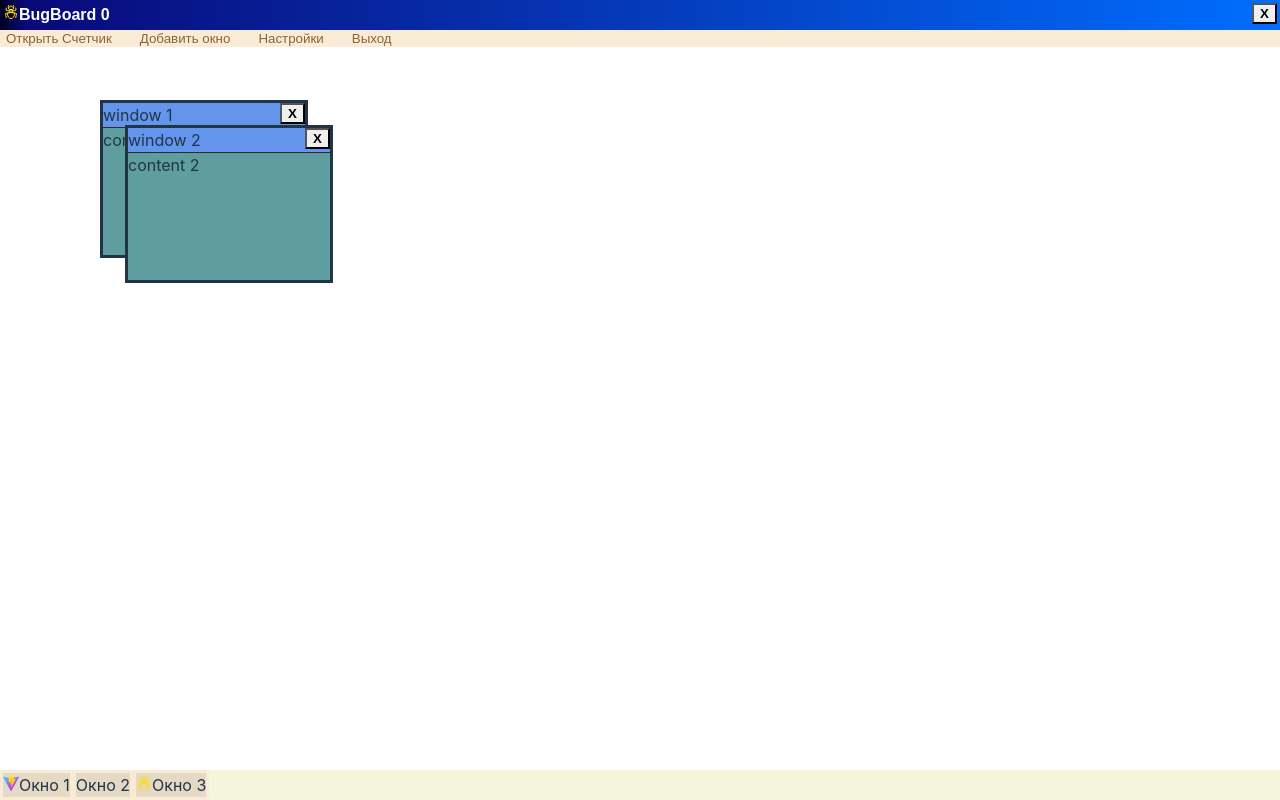
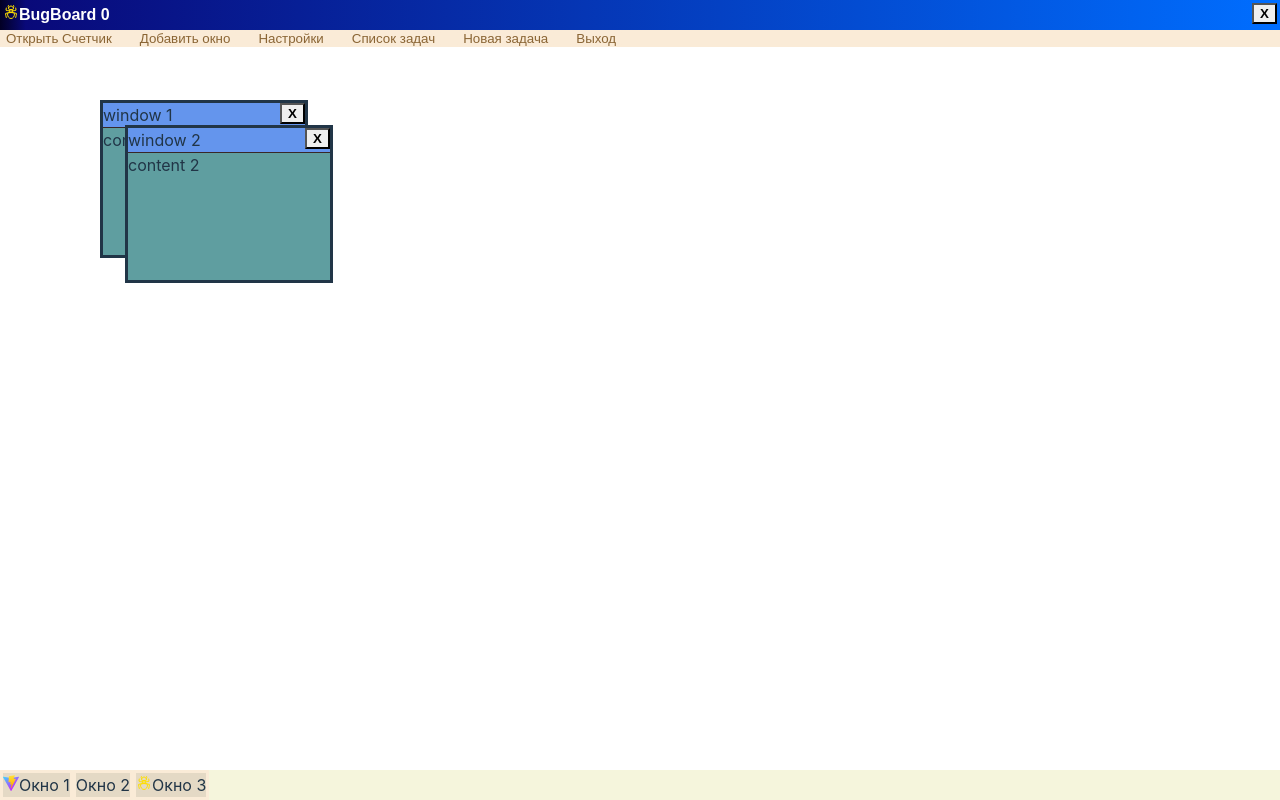
Before and after one commit to refringerator/bugboard, a React (Vite) app: page /#/ in a window 1280 px wide. Built offline with nearby package versions, Linux system fonts and the light colour scheme; no server answers.

Commit message:
Добавить окна для задачи и списка

```diff
--- /dev/null
+++ b/src/windows/IssueWindowContent.tsx
@@ -0,0 +1,10 @@
+function IssueWindowContent() {
+  const title = 'ISSUE WINDOW';
+
+  return <div>{title}</div>;
+}
+
+IssueWindowContent.windowId = 'IssueWindow';
+IssueWindowContent.title = 'Issue';
+
+export default IssueWindowContent;
--- /dev/null
+++ b/src/windows/IssuesListWindowContent.tsx
@@ -0,0 +1,10 @@
+function IssuesListWindowContent() {
+  const title = 'ISSUES LIST WINDOW';
+
+  return <div>{title}</div>;
+}
+
+IssuesListWindowContent.windowId = 'IssuesListWindow';
+IssuesListWindowContent.title = 'Issues list';
+
+export default IssuesListWindowContent;
--- a/src/windows/MainScreen/MainScreen.tsx
+++ b/src/windows/MainScreen/MainScreen.tsx
@@ -14,6 +14,8 @@ import { Outlet } from 'react-router-dom';
 import useContextMenu from 'src/hooks/useContextMenu';
 import CounterWindowContent from '../CounterWindowContent';
 import SettingsWindowContent from '../SettingsWindowContent';
+import IssuesListWindowContent from '../IssuesListWindowContent';
+import IssueWindowContent from '../IssueWindowContent';
 
 const windows = [
   { id: '1', title: 'window 1', content: 'content 1', zIndex: 5 },
@@ -98,7 +100,17 @@ function MainScreen() {
       title: 'Настройки',
       onClick: () => openWindow(SettingsWindowContent),
     },
-    { id: '4', title: 'Выход', onClick: () => dispatch(increment()) },
+    {
+      id: '4',
+      title: 'Список задач',
+      onClick: () => openWindow(IssuesListWindowContent),
+    },
+    {
+      id: '5',
+      title: 'Новая задача',
+      onClick: () => openWindow(IssueWindowContent),
+    },
+    { id: '99', title: 'Выход', onClick: () => dispatch(increment()) },
   ];
 
   const controlElements = [
```
